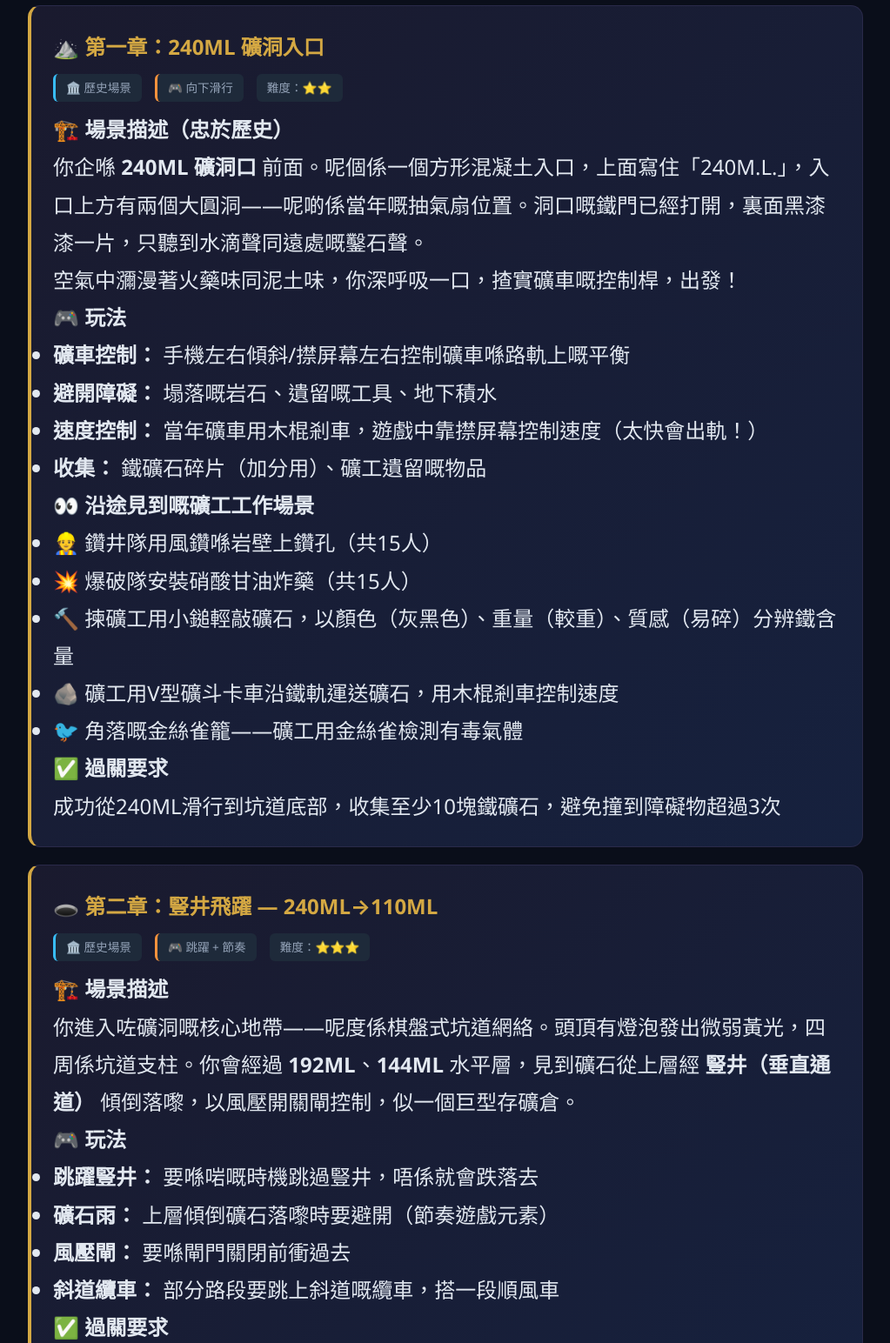
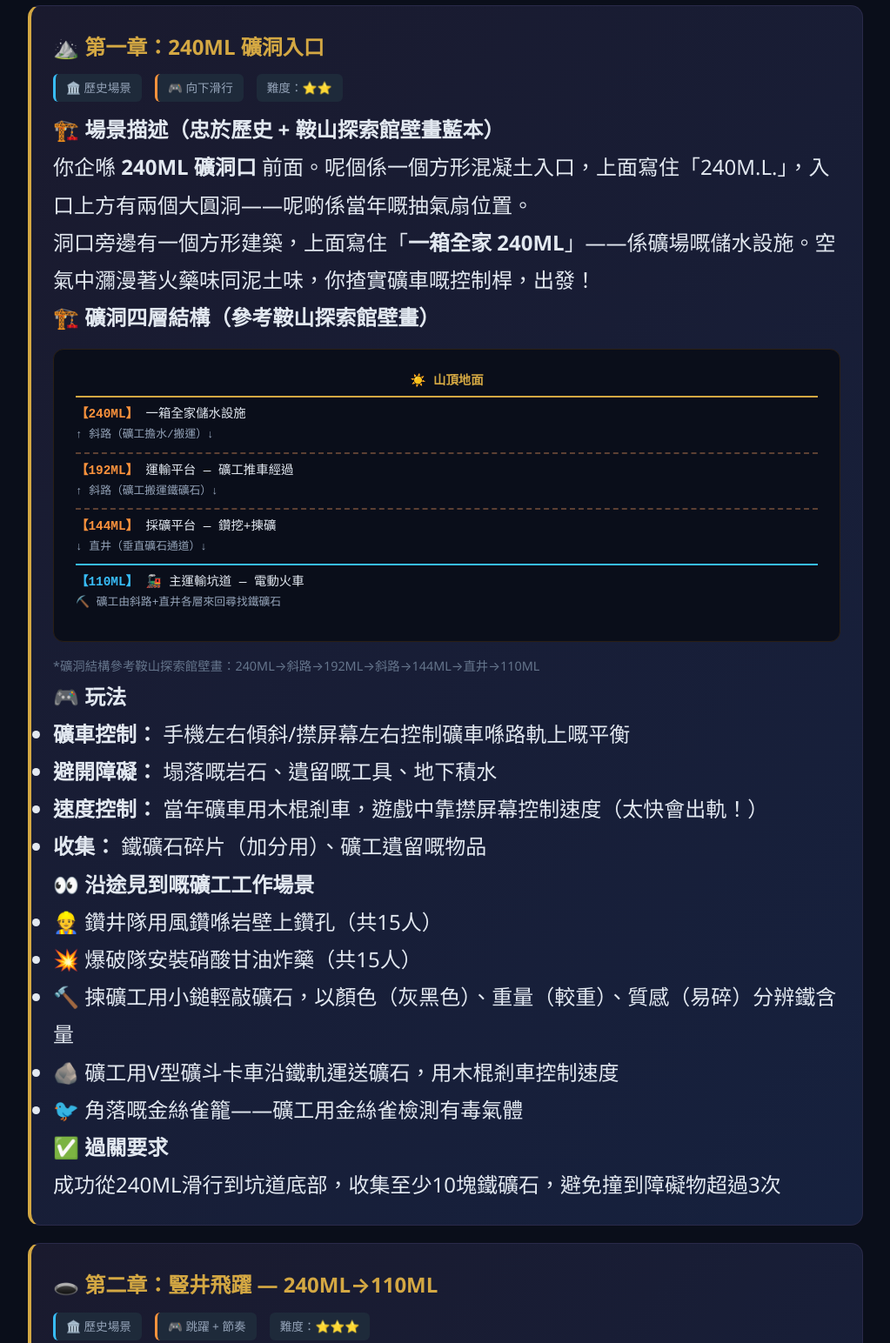
Before and after one commit to kwokfamilyapps/mos-mine-game, a plain HTML site: page index.html in a window 1280 px wide. Shown: the part 1860-3404 px from the top of the page at 87% size, without its empty margins (128-1151 px from the left). Drawn offline with Linux system fonts and the light colour scheme.

Commit message:
四層礦洞結構+壁畫藍本

```diff
--- a/index.html
+++ b/index.html
@@ -214,9 +214,31 @@
     <span class="tag">難度：⭐⭐</span>
   </div>
 
-  <h4>🏗️ 場景描述（忠於歷史）</h4>
-  <p>你企喺 <strong>240ML 礦洞口</strong> 前面。呢個係一個方形混凝土入口，上面寫住「240M.L.」，入口上方有兩個大圓洞——呢啲係當年嘅抽氣扇位置。洞口嘅鐵門已經打開，裏面黑漆漆一片，只聽到水滴聲同遠處嘅鑿石聲。</p>
-  <p>空氣中瀰漫著火藥味同泥土味，你深呼吸一口，揸實礦車嘅控制桿，出發！</p>
+  <h4>🏗️ 場景描述（忠於歷史 + 鞍山探索館壁畫藍本）</h4>
+  <p>你企喺 <strong>240ML 礦洞口</strong> 前面。呢個係一個方形混凝土入口，上面寫住「240M.L.」，入口上方有兩個大圓洞——呢啲係當年嘅抽氣扇位置。</p>
+  <p>洞口旁邊有一個方形建築，上面寫住「<strong>一箱全家 240ML</strong>」——係礦場嘅儲水設施。空氣中瀰漫著火藥味同泥土味，你揸實礦車嘅控制桿，出發！</p>
+
+  <h4>🏗️ 礦洞四層結構（參考鞍山探索館壁畫）</h4>
+  <div style="background:#0a0e1a;border:1px solid #2a1f14;border-radius:12px;padding:25px;margin:15px 0;font-family:monospace;font-size:0.9rem;line-height:1.6;">
+    <div style="color:#d4a843;text-align:center;font-weight:700;margin-bottom:5px;">☀️ 山頂地面</div>
+    <div style="border-top:2px solid #d4a843;padding:8px 0;">
+      <span style="color:#fb923c;font-weight:700;">【240ML】</span> 一箱全家儲水設施<br>
+      <span style="color:#94a3b8;font-size:0.8rem;">↑ 斜路（礦工擔水/搬運）↓</span>
+    </div>
+    <div style="border-top:2px dashed #5c4033;padding:8px 0;">
+      <span style="color:#fb923c;font-weight:700;">【192ML】</span> 運輸平台 — 礦工推車經過<br>
+      <span style="color:#94a3b8;font-size:0.8rem;">↑ 斜路（礦工搬運鐵礦石）↓</span>
+    </div>
+    <div style="border-top:2px dashed #5c4033;padding:8px 0;">
+      <span style="color:#fb923c;font-weight:700;">【144ML】</span> 採礦平台 — 鑽挖+揀礦<br>
+      <span style="color:#94a3b8;font-size:0.8rem;">↓ 直井（垂直礦石通道）↓</span>
+    </div>
+    <div style="border-top:2px solid #38bdf8;padding:8px 0;">
+      <span style="color:#38bdf8;font-weight:700;">【110ML】</span> 🚂 主運輸坑道 — 電動火車<br>
+      <span style="color:#94a3b8;font-size:0.8rem;">⛏️ 礦工由斜路+直井各層來回尋找鐵礦石</span>
+    </div>
+  </div>
+  <p style="font-size:0.9rem;color:#64748b;">*礦洞結構參考鞍山探索館壁畫：240ML→斜路→192ML→斜路→144ML→直井→110ML</p>
 
   <h4>🎮 玩法</h4>
   <ul>
@@ -248,8 +270,11 @@
     <span class="tag">難度：⭐⭐⭐</span>
   </div>
 
-  <h4>🏗️ 場景描述</h4>
-  <p>你進入咗礦洞嘅核心地帶——呢度係棋盤式坑道網絡。頭頂有燈泡發出微弱黃光，四周係坑道支柱。你會經過 <strong>192ML</strong>、<strong>144ML</strong> 水平層，見到礦石從上層經 <strong>豎井（垂直通道）</strong> 傾倒落嚟，以風壓開關閘控制，似一個巨型存礦倉。</p>
+  <h4>🏗️ 場景描述（參考鞍山探索館壁畫結構）</h4>
+  <p>你進入咗礦洞嘅核心地帶——棋盤式坑道網絡。頭頂有燈泡發出微弱黃光。</p>
+  <p>由240ML沿 <strong>斜路</strong> 向下走到 <strong>192ML平台</strong>——呢度係運輸中轉站，礦工推著載滿鐵礦石嘅車經過。再沿斜路落到 <strong>144ML平台</strong>——呢度係採礦前線，礦工用風鑽鑽孔、用鎚揀礦。</p>
+  <p>由144ML再落就唔係斜路，而係一條 <strong>垂直豎井（直井）</strong> 直達110ML。礦石就係由呢條直井掉落去，然後喺110ML坐上電動火車運出礦洞。</p>
+  <p>礦工就係靠呢啲斜路同直井喺各層之間來回，尋找鐵礦石。</p>
 
   <h4>🎮 玩法</h4>
   <ul>
@@ -524,11 +549,15 @@
     <div class="comp-card" style="background:#1a1a2e;border:1px solid #2a2a4a;border-radius:12px;padding:20px;">
       <h4 style="color:#d4a843;">🌙 魚佬傳說</h4>
       <p style="color:#94a3b8;font-size:0.9rem;">
-        扮演魚檔老闆，夜晚擔住擔挑行山路去西貢碼頭買魚！係一個 <strong>平衡 + 體力管理 + 隨機事件</strong> 嘅 survival game。<br><br>
-        🐕 可能遇到惡狗<br>
-        🌧️ 落雨路滑會跌倒<br>
-        🤝 遇到其他夜行村民可以觸發故事<br>
-        成功擔魚返山頂天光墟賣，賺到錢可以升級裝備（電筒、水鞋、擔挑）！
+        <strong>背景：</strong>魚佬為咗趕天光墟，前一晚 <strong>下晝就行路去西貢</strong>，喺碼頭等成晚，等到漁船返來買新鮮魚，然後摸黑行山路返馬鞍山。為咗 <strong>慳電蕊</strong>，佢唔捨得買新電筒電池，一路摸黑行路 🕯️<br><br>
+        遊戲玩法係一個 <strong>資源管理 + 平衡 + 限時 survival</strong>：<br><br>
+        🚶 **下晝出發**：由山頂行去西貢，要規劃路線<br>
+        ⏳ **等船時間**：喺西貢碼頭等漁船返來，期間可以同其他船民互動<br>
+        🐟 **買魚**：有限金錢，要揀靚魚（睇魚眼、聞魚腥），講價！<br>
+        🔦 **電筒電池**：得有限電量，要慳住用——開幾耐電筒、幾時摸黑行<br>
+        🌧️ **隨機事件**：落雨路滑、遇到行山客、野狗追、跣親跌魚<br>
+        🏆 **目標**：成功擔魚返到天光墟開檔，魚要新鮮、人要準時！<br><br>
+        <em>靈感源自 Ming 提供嘅真實故事：魚佬為慳電蕊，摸黑行山路 🥹</em>
       </p>
     </div>
 
```
